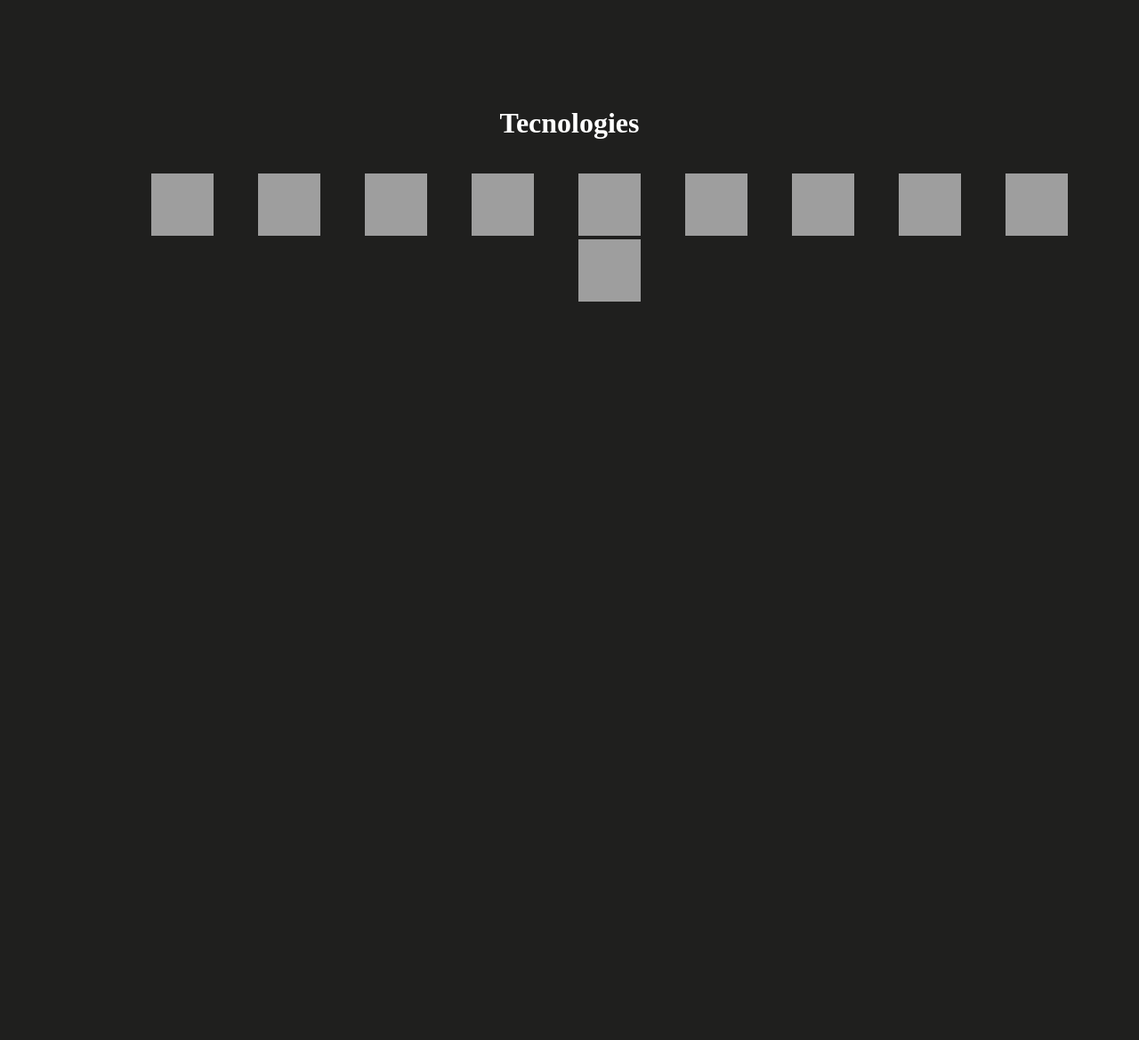
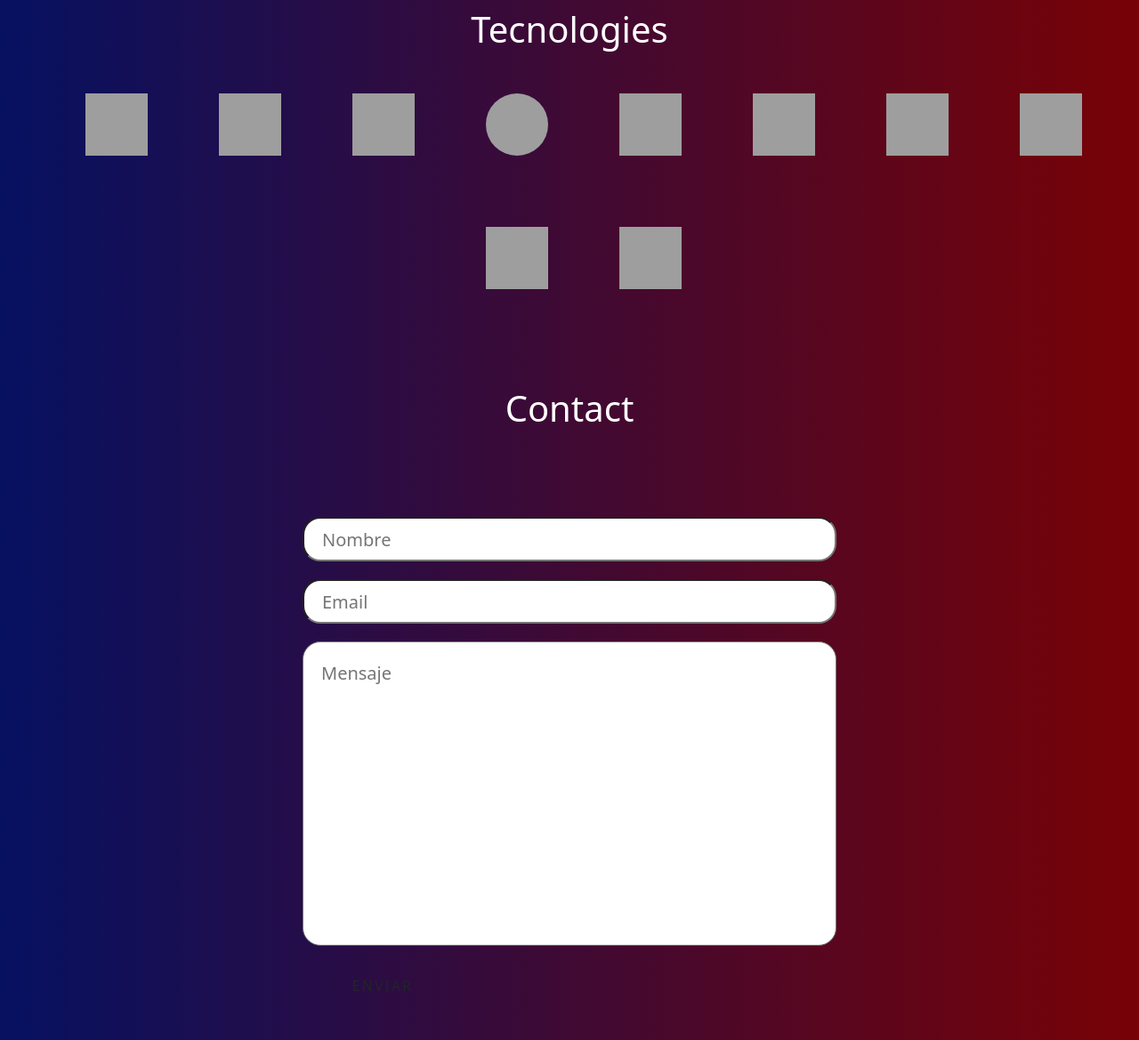
Before and after one commit to Emaprosk/emamagurno, a PHP site: template Views/index.php in a window 1280 px wide. Shown: the part 461-1630 px from the top of the page at 89% size. Before the commit the page ends 800 px from the top, so only its background shows below. Run offline with PHP 8.4, Linux system fonts and the light colour scheme; the template is opened without the code that fills it, so the values that code supplies are empty; some libraries are stand-ins or nearby versions; grey boxes are pictures that could not be loaded.

Commit message:
Last update

```diff
--- /dev/null
+++ b/Views/css/btn.css
@@ -0,0 +1,49 @@
+.btn{
+    background: #393d3a;
+    color: #fff;
+    border: none;
+    outline: none;
+    font-size: 18px;
+    text-transform: uppercase;
+    letter-spacing: 2px;
+    border-radius: 50px;
+    width: 180px;
+    height: 50px;
+    cursor: pointer;
+}
+
+.btn:first-child:hover{
+    background:
+    linear-gradient(90deg,
+    #07a7f1,#fa46ac,#fae736,#07a7f1);
+    background-size: 400%;
+}
+
+.btn:last-child:hover{
+    background:
+    linear-gradient(90deg,
+    #07a7f1,#fa46ac,#fae736,#07a7f1);
+    background-size: 400%;
+}
+
+
+
+.btn:first-child:hover::before,
+.btn:last-child:hover::before{
+    opacity: 1;
+    z-index: -1;
+}
+
+.btn:hover{
+    z-index: 1;
+    animation: glow 8s linear infinite;
+}
+
+@keyframes glow{
+    0%{
+        background-position: 0%;
+    }
+    100%{
+        background-position: 400%;
+    }
+}
--- a/Views/css/styles.css
+++ b/Views/css/styles.css
@@ -1,48 +1,57 @@
 @import url('https://fonts.googleapis.com/css?family=Montserrat:400,500,600');
 
-html, body {
-     width: 95%;
-     margin: 0 auto;
-     background-color: rgb(31, 31, 30);
+body{
+     background: #780206;  /* fallback for old browsers */
+     background: -webkit-linear-gradient(to right, #061161, #780206);  /* Chrome 10-25, Safari 5.1-6 */
+     background: linear-gradient(to right, #061161, #780206); /* W3C, IE 10+/ Edge, Firefox 16+, Chrome 26+, Opera 12+, Safari 7+ */
 }
 
-.login-form {
-     width: 500px;
-     border: 1px solid rgba(0, 0, 0, 0.2);
-}
-
-.radioSize {
-     height: 20px !important;
-     margin-left: 10px !important;
-     width: 20px !important;
-   }
-
-.btn-fix{
-     margin-top: 20% !important;
-}
-
-.text-strong{
-     font-size: 20px !important;
-     font-weight: bold;
-}
-
-.generalnav{
-     display: block;
-     width: 100%;
-     height: 60px;
-     background-color: rgb(244, 216, 216);
-}
-
-.divpresent{
-
+.divcenter{
      display:flex;
      justify-content:center;
      align-items: center;
-     margin-top: 100px;
+     color: white;
+     margin-top: 70px;
+}
+
+#form-content{
+     width: 600px;
+     height: 50px;
+     border-radius: 20px;
+     margin-top: 20px;
+     padding-left: 20px;
+     font-size: 20px;
+}
+
+#form-mensaje{
+     width: 300px;
+     height: 50px;
+     border-radius: 20px;
+     margin-top: 20px;
+     padding-left: 20px;
+     font-size: 20px;
+}
+
+.form-menssage{
+     width: 600px;
+     border-radius: 20px;
+     margin-top: 20px;
+     padding: 20;
+     font-size: 20px;
+     resize: none;
+}
+
+.form-submit{
+     display: block;
+     width: 150px;
+     border-radius: 20px;
+     margin: 20px auto;
+     height: 40px;
 }
 
 .divtext{
      width: 45%;
+     font-size: 25px;
 }
 
 #imgperfil{
@@ -82,6 +91,9 @@ html, body {
      justify-content: center;
      list-style: none;
 }
+
 .liicons{
-     margin-left: 50px;
+     display: flex;
+     justify-content: space-between;
+     padding: 40px;
 }
--- a/Views/footer.php
+++ b/Views/footer.php
@@ -1,4 +1,8 @@
 
-
+    <script src="https://cdn.jsdelivr.net/npm/bootstrap@5.2.3/dist/js/bootstrap.bundle.min.js"></script>
+     <script src="https://cdn.jsdelivr.net/npm/@popperjs/core@2.11.6/dist/umd/popper.min.js"
+     integrity="sha384-oBqDVmMz9ATKxIep9tiCxS/Z9fNfEXiDAYTujMAeBAsjFuCZSmKbSSUnQlmh/jp3" crossorigin="anonymous"></script>
+     <script src="https://cdn.jsdelivr.net/npm/bootstrap@5.2.3/dist/js/bootstrap.min.js"
+     integrity="sha384-cuYeSxntonz0PPNlHhBs68uyIAVpIIOZZ5JqeqvYYIcEL727kskC66kF92t6Xl2V" crossorigin="anonymous"></script>
 </body>
 </html>
--- a/Views/header.php
+++ b/Views/header.php
@@ -6,6 +6,9 @@
 
 
      <link rel="stylesheet" href="<?php echo CSS_PATH?>styles.css">
+     <link rel="stylesheet" href="<?php echo CSS_PATH?>undergrow.css">
+     <link rel="stylesheet" href="<?php echo CSS_PATH?>btn.css">
+     <link rel="stylesheet" href="https://cdn.jsdelivr.net/npm/bootstrap@5.2.3/dist/css/bootstrap.min.css">
 
      <title>Home</title>
 
--- a/Views/index.php
+++ b/Views/index.php
@@ -1,35 +1,35 @@
 <?php
      require_once('nav.php');
 ?>
-
-
 <main>
      <div class="content">
           <header class="text-center">
                <h2></h2>
           </header>
 
-          <div class="divpresent">
+          <div class="divcenter">
                <div class="divtext">
-                    <p style="color: white;">Lorem ipsum dolor sit amet consectetur adipisicing elit. Delectus dicta maxime enim,
-                    vitae necessitatibus tempora, impedit quisquam eos debitis, esse similique maiores unde ratione laborum
-                    ipsum consectetur sed quibusdam. Aliquam?</p>
+                    <p>Programador y desarrollador Full Stack, multiples conocimientos en la IT, flexibilidad horaria,
+                    leemos lo que tu mente piensa. Llevamos a cabo ese proyecto que tanto deseas, para levantar
+                    tu negocio y llevar al maximo tu rubro.
+
+                    </p>
                </div>
-               <div>
-                    <img id="imgperfil" src="<?php echo IMG_PATH?>perfil.jpg" alt="">
+               <div style="margin-left: 50px;">
+                    <img id="imgperfil" src="<?php echo IMG_PATH?>perfil.jpg" alt="perfil">
                </div>
           </div>
 
 
           <div class="divicons">
-               <div class="divpresent">
+               <div class="divcenter">
                     <h1 style="color: white;">Tecnologies</h1>
                </div>
                <ul class="ulicons">
                     <li class="liicons"><img id="imgicons" src="<?php echo IMG_PATH?>html-5.png" alt=""></li>
                     <li class="liicons"><img id="imgicons" src="<?php echo IMG_PATH?>css-3.png" alt=""></li>
                     <li class="liicons"><img id="imgicons" src="<?php echo IMG_PATH?>php.png" alt=""></li>
-                    <li class="liicons"><img id="imgicons" src="<?php echo IMG_PATH?>js.png" alt=""></li>
+                    <li class="liicons"><img id="imgicons" style="border-radius: 50%;" src="<?php echo IMG_PATH?>js.png" alt=""></li>
                     <li class="liicons"><img id="imgicons" src="<?php echo IMG_PATH?>mysql.png" alt=""></li>
                     <li class="liicons"><img id="imgicons" src="<?php echo IMG_PATH?>letra-c.png" alt=""></li>
                     <li class="liicons"><img id="imgicons" src="<?php echo IMG_PATH?>java.png" alt=""></li>
@@ -39,10 +39,14 @@
                </ul>
           </div>
 
+          <div class="divcenter"><h1>Contact</h1></div>
+          <div class="divcenter">
+               <form  method="post">
+                    <input type="text" id="form-content" placeholder="Nombre"><br>
+                    <input type="email" id="form-content" placeholder="Email"><br>
+                    <textarea name="text-area" class="form-menssage" id="" cols="30" rows="10" placeholder="Mensaje" maxlength="500"></textarea><br>
 
-          <div>
-               <form action="" method="post">
-
+                    <button type="submit" class="form-submit btn">Enviar</button>
                </form>
           </div>
 
```
Also changed, not shown: Controllers/HomeController.php (+0 -12 lines), Views/css/undergrow.css (added, +36 -0 lines), Views/nav.php (+16 -15 lines), Config/Config.php (line endings or trailing spaces).
